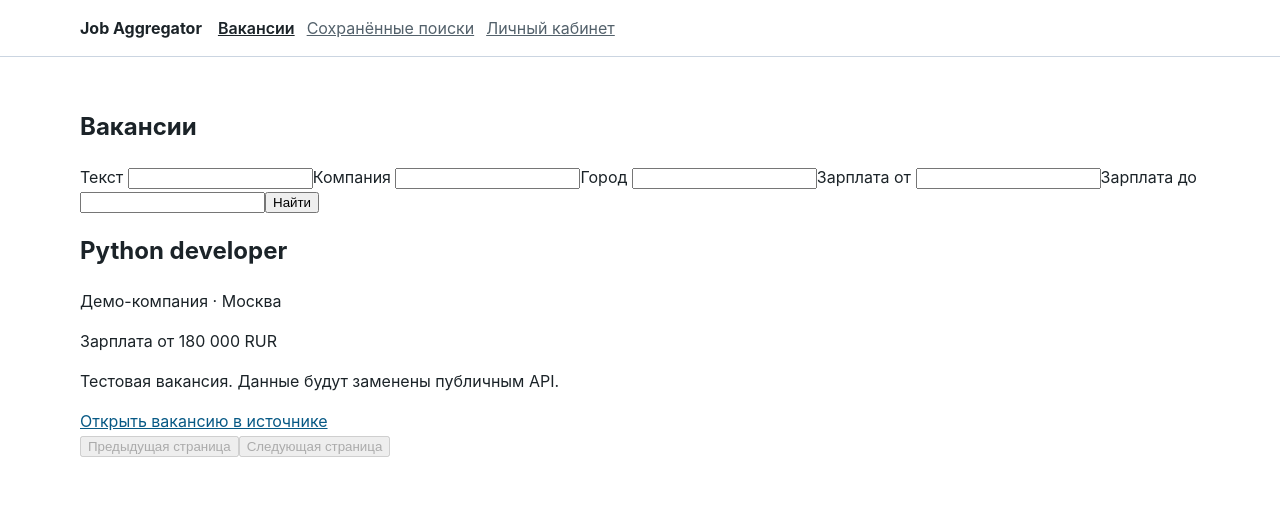
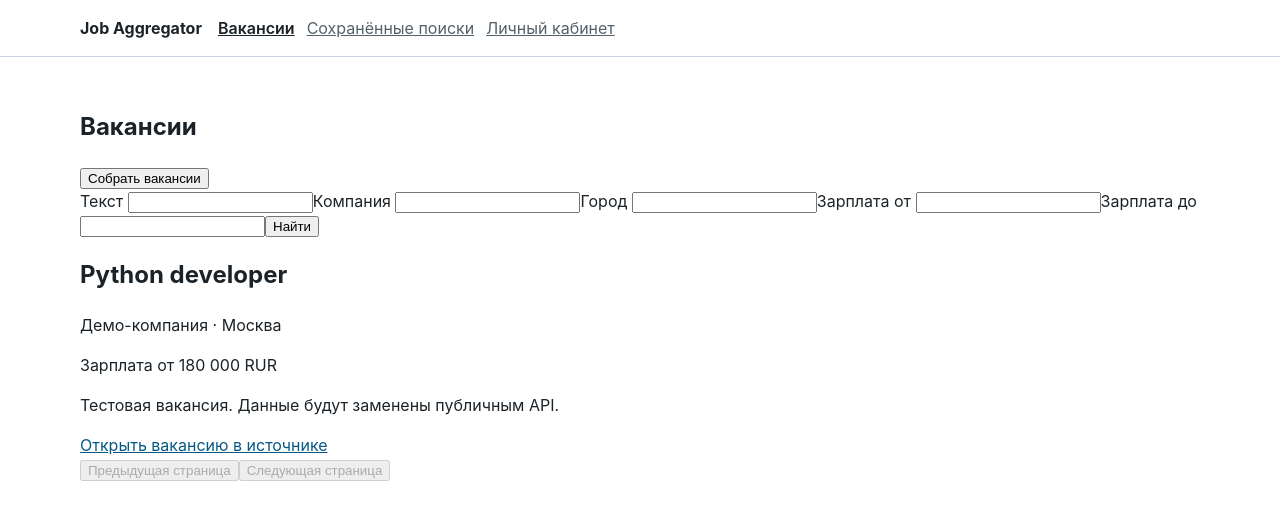
Before and after one commit to StormHuracan/job-aggregator, a Vue app in the folder frontend/: page /vacancies in a window 1280 px wide. Shown: the top 520 px of the page. Built offline with nearby package versions, Linux system fonts and the light colour scheme; no server answers.

Commit message:
(feat): Добавлен сценарий ручного сбора вакансий

```diff
--- a/frontend/src/views/VacanciesView.vue
+++ b/frontend/src/views/VacanciesView.vue
@@ -1,6 +1,8 @@
 <template>
   <section>
     <h1>Вакансии</h1>
+    <button :disabled="collectionRunning" type="button" @click="runCollection">{{ collectionRunning ? "Сбор выполняется…" : "Собрать вакансии" }}</button>
+    <p v-if="collectionMessage" role="status">{{ collectionMessage }}</p>
     <form @submit.prevent="applyFilters">
       <label>Текст <input v-model="text" /></label>
       <label>Компания <input v-model="company" /></label>
@@ -32,6 +34,8 @@ const salaryFrom = ref(Number(route.query.salary_from) || undefined);
 const salaryTo = ref(Number(route.query.salary_to) || undefined);
 const limit = Number(route.query.limit) || 20;
 const offset = Number(route.query.offset) || 0;
+const collectionRunning = ref(false);
+const collectionMessage = ref("");
 const filteredVacancies = computed(() => vacancies.filter((vacancy) => {
   const matchesText = [vacancy.title, vacancy.company_name, vacancy.area_name].filter(Boolean).join(" ").toLowerCase().includes(`${text.value} ${company.value} ${area.value}`.trim().toLowerCase());
   const salary = vacancy.salary_from ?? vacancy.salary_to ?? 0;
@@ -45,4 +49,12 @@ async function applyFilters(): Promise<void> {
 async function changePage(direction: number): Promise<void> {
   await router.replace({ query: { ...route.query, offset: Math.max(0, offset + direction * limit) } });
 }
+
+async function runCollection(): Promise<void> {
+  collectionRunning.value = true;
+  collectionMessage.value = "";
+  await Promise.resolve();
+  collectionRunning.value = false;
+  collectionMessage.value = "Сбор вакансий завершён. Данные будут обновлены после подключения API.";
+}
 </script>
```
